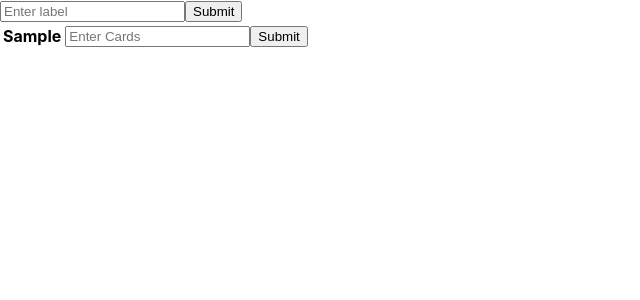
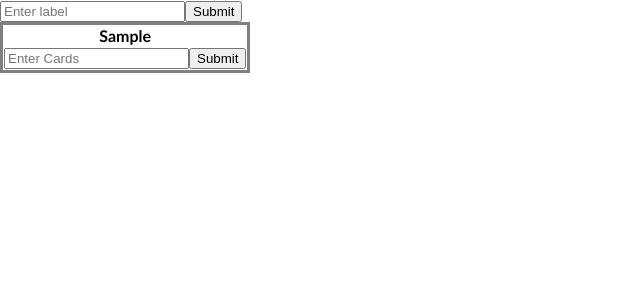
Before and after one commit to Nitin3021/trello-board, a React (Create React App) app: page / in a window 1280 px wide. Both pictures are taken after typing "Sample" into the empty fields and a click on the button "Submit". Shown: the top 300 px of the page, without its empty margins (0-640 px from the left). Built offline with nearby package versions, Linux system fonts and the light colour scheme.

Commit message:
Adding new Cards component
Cards component will handle AddCardText and other card related
functions.
Adding styles to table for formatting the data columnwise

```diff
--- /dev/null
+++ b/src/components/Cards.js
@@ -0,0 +1,30 @@
+import React, { useState } from 'react'
+import AddCardText from './AddCardText'
+
+const Cards = (props) => {
+    // cards -> array of stored cards
+    const [cards, setCards] = useState([])
+    // error -> to store & display validations on screen
+    const [error, setError] = useState('')
+
+    const onAddCardText = (addCardInput) => {
+        const cardWithLabel = {
+            label: props.label,
+            card: addCardInput
+        }
+
+        setCards([...cards, cardWithLabel])
+        setError('')
+    }
+
+    return (
+        <div>
+            {error && <p>{error}</p>}
+            <AddCardText
+                onAddCardText={onAddCardText}
+            />
+        </div>
+    )
+}
+
+export default Cards
--- a/src/components/DashboardPage.js
+++ b/src/components/DashboardPage.js
@@ -1,24 +1,16 @@
 import React, { useState } from 'react'
-import AddCardText from './AddCardText'
 import AddLabelText from './AddLabelText'
+import Cards from './Cards'
 
 const DashboardPage = () => {
     // labels -> array of stored labels
     const [labels, setLabels] = useState([])
-    // cards -> array of stored cards
-    const [cards, setCards] = useState([])
     // error -> to store & display validations on screen
     const [error, setError] = useState('')
 
     const onAddLabel = (addLabelText) => {
         setLabels([...labels, addLabelText])
         setError('')
-    }
-
-    const onAddCardText = (addCardInput) => {
-        setCards([...cards, addCardInput])
-        setError('')
-        console.log(cards)
     }
 
     return (
@@ -31,14 +23,17 @@ const DashboardPage = () => {
             {
                 labels.length !== 0 &&
 
-                <table>
+                <table id="table-trello">
                     {labels.map((label) => (
                         <thead key={label}>
                             <tr>
                                 <th>{label}</th>
+                            </tr>
+                            <tr>
                                 <td>
-                                    <AddCardText
-                                        onAddCardText={onAddCardText}
+                                    <Cards
+                                        labels={labels}
+                                        label={label}
                                     />
                                 </td>
                             </tr>
--- a/src/index.css
+++ b/src/index.css
@@ -11,3 +11,12 @@ code {
   font-family: source-code-pro, Menlo, Monaco, Consolas, 'Courier New',
     monospace;
 }
+
+#table-trello {
+  display: flex;
+  border-collapse: collapse;
+  border: 3px solid grey;
+  font-family: 'Trebuchet MS', Arial, Helvetica, sans-serif;
+  width: fit-content;
+  table-layout: fixed;
+}
```
